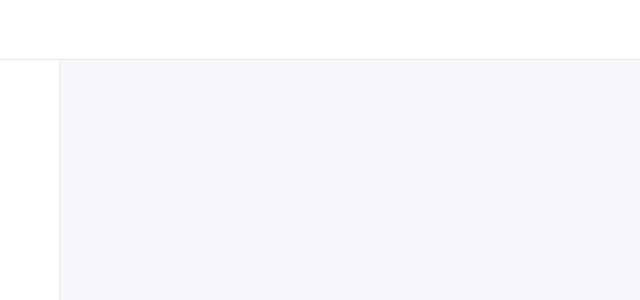
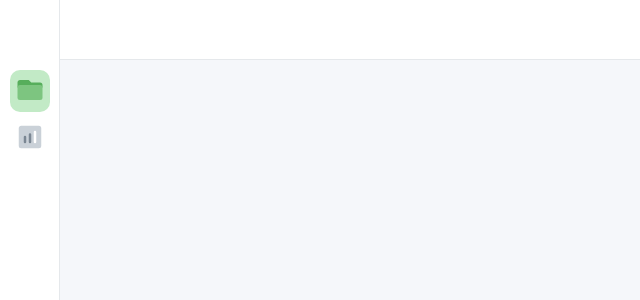
Before and after one commit to marianban/csvvis, a React (Create React App) app in the folder web-app/: page / in a window 1280 px wide. Shown: the top 300 px of the page, without its empty margins (0-640 px from the left). Built offline with nearby package versions, Linux system fonts and the light colour scheme; a web font is replaced by a local one.

Commit message:
sidebar navigation

```diff
--- a/web-app/src/App.scss
+++ b/web-app/src/App.scss
@@ -5,7 +5,7 @@
   background-color: var(--color-bg-1);
 
   grid-template-areas:
-    'header header header'
+    'navbar header header'
     'navbar main sidebar'
     'navbar footer footer';
 
@@ -19,10 +19,8 @@
   }
 
   .sidebar {
-    position: relative;
     grid-area: navbar;
     background-color: var(--color-bg-2);
     border-right: 1px solid var(--color-border-1);
-    z-index: var(--layer-content-elevated);
   }
 }
--- a/web-app/src/App.tsx
+++ b/web-app/src/App.tsx
@@ -1,18 +1,13 @@
 import React from 'react';
 import './App.scss';
+import { Sidebar } from './Sidebar';
+import { Header } from './Header';
 
 function App() {
   return (
     <div className="app">
-      <header className="header"></header>
-      <div className="sidebar">
-        <nav className="nav">
-          <ul>
-            <li></li>
-            <li></li>
-          </ul>
-        </nav>
-      </div>
+      <Sidebar />
+      <Header />
       <main className="main"></main>
     </div>
   );
--- /dev/null
+++ b/web-app/src/Header.tsx
@@ -0,0 +1,3 @@
+import React from 'react';
+
+export const Header = () => <header className="header"></header>;
--- /dev/null
+++ b/web-app/src/Sidebar.scss
@@ -0,0 +1,31 @@
+.sidebar {
+  &__logo {
+    height: 7rem;
+  }
+
+  &__nav {
+    ul {
+      display: grid;
+      place-items: center;
+      gap: 1rem;
+
+      li.active {
+        background-color: var(--color-bg-active-b-1);
+        border-radius: 1rem;
+        padding: 0.5rem;
+
+        .primary {
+          fill: var(--color-text-active-b-3);
+        }
+
+        .secondary {
+          fill: var(--color-text-active-b-2);
+        }
+      }
+
+      svg {
+        width: 3rem;
+      }
+    }
+  }
+}
--- /dev/null
+++ b/web-app/src/Sidebar.tsx
@@ -0,0 +1,20 @@
+import React from 'react';
+import { ReactComponent as IconChart } from './icons/icon-chart.svg';
+import { ReactComponent as IconFolder } from './icons/icon-folder.svg';
+import './Sidebar.scss';
+
+export const Sidebar = () => (
+  <div className="sidebar">
+    <div className="sidebar__logo"></div>
+    <nav className="sidebar__nav">
+      <ul>
+        <li className="active">
+          <IconFolder />
+        </li>
+        <li>
+          <IconChart />
+        </li>
+      </ul>
+    </nav>
+  </div>
+);
--- a/web-app/src/vars.scss
+++ b/web-app/src/vars.scss
@@ -44,6 +44,7 @@
   --color-text-3: var(--color-neutral-7);
   --color-text-active-b-1: var(--color-primary-b-4);
   --color-text-active-b-2: var(--color-primary-b-6);
+  --color-text-active-b-3: var(--color-primary-b-7);
 
   /* --------------------------------- Layers --------------------------------- */
 
```
Also changed, not shown: web-app/src/icons/icon-folder.svg.
